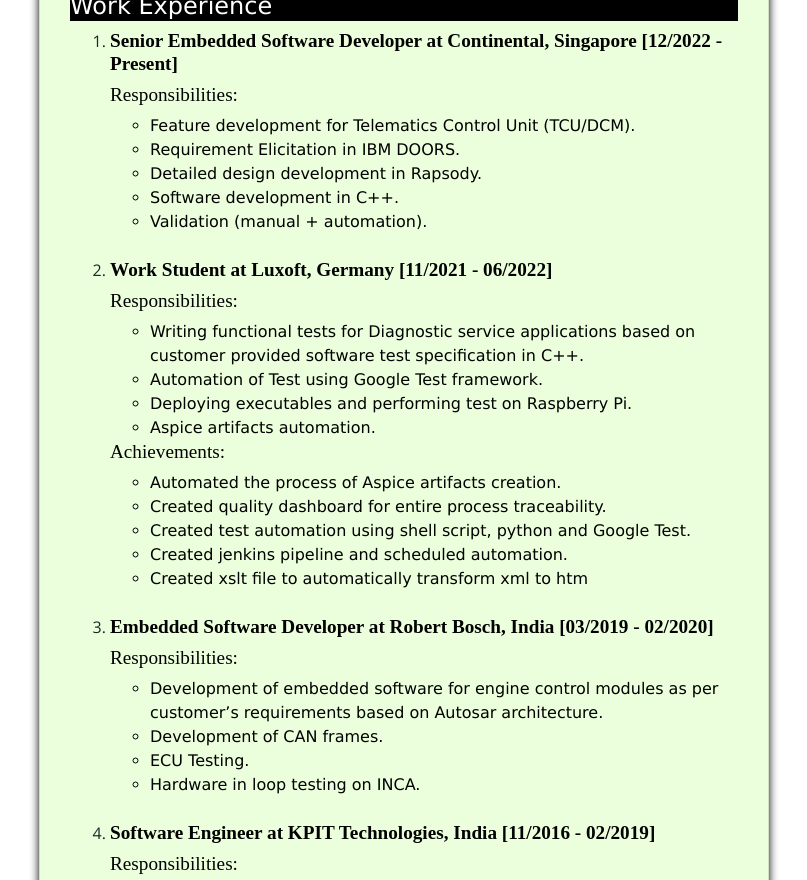
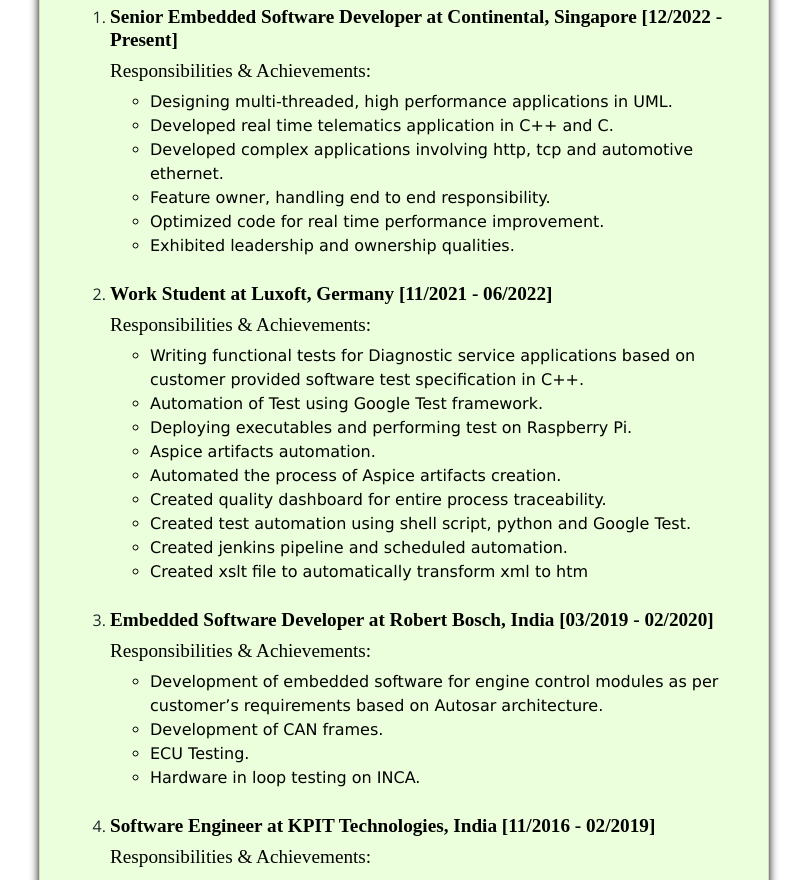
Before and after one commit to satishsingh0077/satishsingh0077.github.io, a plain HTML site: page index.html in a window 1280 px wide. Shown: the part 576-1456 px from the top of the page, without its empty margins (236-1043 px from the left). Drawn offline with nearby package versions, Linux system fonts and the light colour scheme.

```diff
--- a/index.html
+++ b/index.html
@@ -112,7 +112,11 @@
             <img src="Images/Satish.jpg" alt="Satish">
             <h1>Satish Kumar</h1>
             <h2>Software Developer</h2>
-            <p>Motivated and task-oriented individual with 4 years of experience in Software Development. Skilled in C++, Python, HMI & AUTOSAR. Worked with projects involving automotive software development, HMI development and automation. Experience in complete software development life cycle. Possess critical thinking, good communication, interpersonal and relation building skills.</p>
+            <p>Motivated and task-oriented individual with over 5 years of experience in Automotive
+              Software Development. Experiece in complete software development life cycle.
+              Posses critical thinking, analytical, problem solving, interpersonal and relation
+              building skills. Capable of conversing in English (Proficient), Hindi (Native) &
+              German(A2)</p>
              <div class="row">
 				<div class="column">
 					<a href="https://www.linkedin.com/in/Satish-Kumar-e/"><figure><img src="Images/Linkedin.png" alt="LinkedIn" style="width:30px;height:30px;"><figcaption style="text-align: center";>LinkedIn</figcaption></figure></a>
@@ -126,31 +130,27 @@
   <ol>
   <! –– Continental ––>
   <li><div class = "h2"><b><span style="">Senior Embedded Software Developer at Continental, Singapore [12/2022 - Present]</span></b></div></li>
-  <div class = "h2"><span style="">Responsibilities:</span></div>
+  <div class = "h2"><span style="">Responsibilities & Achievements:</span></div>
   <div class = "t1">
   <ul>
-    <li> Feature development for Telematics Control Unit (TCU/DCM).</li>
-    <li> Requirement Elicitation in IBM DOORS.</li>
-    <li> Detailed design development in Rapsody.</li>
-    <li> Software development in C++.</li>
-    <li> Validation (manual + automation).</li>
+    <li> Designing multi-threaded, high performance applications in UML.</li>
+    <li> Developed real time telematics application in C++ and C.</li>
+    <li> Developed complex applications involving http, tcp and automotive ethernet.</li>
+    <li> Feature owner, handling end to end responsibility.</li>
+    <li> Optimized code for real time performance improvement.</li>
+    <li> Exhibited leadership and ownership qualities.</li>
   </ul>
 </div>
   <br>
   <! –– LUXOFT ––>
   <li><div class = "h2"><b><span style="">Work Student at Luxoft, Germany [11/2021 - 06/2022]</span></b></div></li>
-  <div class = "h2"><span style="">Responsibilities:</span></div>
+  <div class = "h2"><span style="">Responsibilities & Achievements:</span></div>
   <div class = "t1">
   <ul>
     <li> Writing functional tests for Diagnostic service applications based on customer provided software test specification in C++.</li>
     <li> Automation of Test using Google Test framework.</li>
     <li> Deploying executables and performing test on Raspberry Pi.</li>
     <li> Aspice artifacts automation.</li>
-  </ul>
-</div>
-  <div class = "h2"><span style="">Achievements:</span></div>
-  <div class = "t1">
-  <ul>
     <li> Automated the process of Aspice artifacts creation. </li>
     <li> Created quality dashboard for entire process traceability.</li>
     <li> Created test automation using shell script, python and Google Test.</li>
@@ -161,7 +161,7 @@
 <br>
   <! –– BOSCH ––>
   <li><div class = "h2"><b><span style="">Embedded Software Developer at Robert Bosch, India [03/2019 - 02/2020]</span></b></div></li>
-  <div class = "h2"><span style="">Responsibilities:</span></div>
+  <div class = "h2"><span style="">Responsibilities & Achievements:</span></div>
   <div class = "t1">
   <ul>
     <li>  Development of embedded software for engine control modules as per customer’s requirements based on Autosar architecture.</li>
@@ -173,7 +173,7 @@
 <br>
   <! –– KPIT ––>
   <li><div class = "h2"><b><span style="">Software Engineer at KPIT Technologies, India [11/2016 - 02/2019]</span></b></div></li>
-  <div class = "h2"><span style="">Responsibilities:</span></div>
+  <div class = "h2"><span style="">Responsibilities & Achievements:</span></div>
   <div class = "t1">
   <ul>
     <li>  Developing HMI graphics for Instrument panel cluster in Altia as per customer's requirements.</li>
@@ -182,17 +182,12 @@
     <li>  Sub-Modules integration.</li>
     <li>  Translations generation for various menu structures.</li>
     <li>  Qualification and Integration validation.</li>
-  </ul>
-  </div>
-  <div class = "h2"><span style="">Achievements:</span></div>
-  <div class = "t1">
-  <ul>
     <li>  Feature owner for Traffic sign recognition HMI module. </li>
     <li> Created complex animations for selectable drive modes.</li>
     <li> Automated code generation for warning by parsing requirements file using python.</li>
     <li> Created macro tools for comparison and formatting.</li>
   </ul>
-</div>
+  </div>
 </ol>
 <br>
   <! –– Technical Skills ––>
```
Also changed, not shown: 1 other file.
